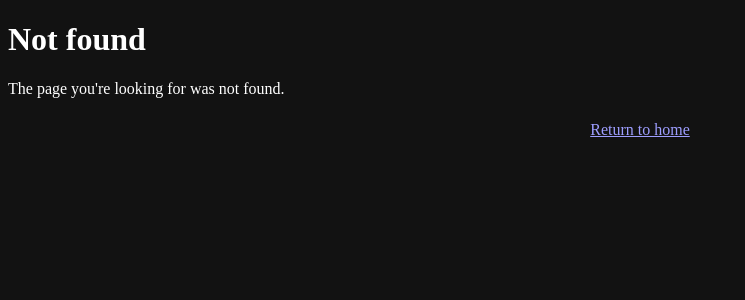
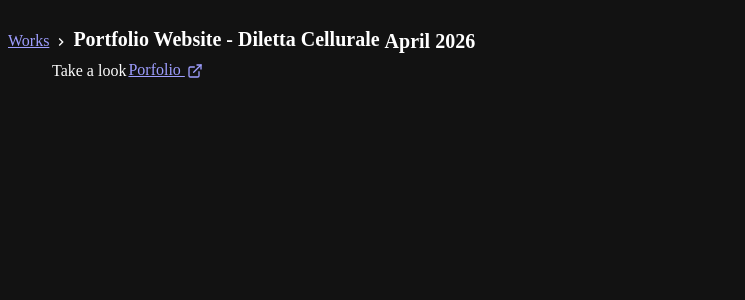
Before and after one commit to andrea-grandi/andreagrandiwebsite, a Next.js app: page /works/portfolio_cellurale in a window 1280 px wide. Before the commit this address had no page. Shown: the top 300 px of the page, without its empty margins (0-745 px from the left). Built offline with nearby package versions, Linux system fonts and the light colour scheme.

Commit message:
feat: adding cellurale porfolio project

```diff
--- /dev/null
+++ b/pages/works/portfolio_cellurale.js
@@ -0,0 +1,44 @@
+import {
+  Box,
+  Container,
+  Badge,
+  Link,
+  List,
+  ListItem,
+  UnorderedList,
+  Heading,
+  Center,
+  Image,
+  AspectRatio
+} from '@chakra-ui/react'
+import { ExternalLinkIcon } from '@chakra-ui/icons'
+import { Title, WorkImage, Meta } from '../../components/work'
+import P from '../../components/paragraph'
+import Layout from '../../components/layouts/article'
+import UnderConstruction from '../../components/under-construction'
+import Section from '../../components/section'
+
+const Work = () => (
+  <Layout title="Portfolio - Diletta Cellurale">
+    <Container>
+      <Title>
+        Portfolio Website - Diletta Cellurale <Badge>April 2026</Badge>
+      </Title>
+
+      <Section delay={0.1}>
+        <List ml={4} my={4}>
+        <ListItem>
+          <Meta>Take a look</Meta>
+            <Link href="https://andrea-grandi.github.io/portfolio_diletta/" target="_blank">
+              Porfolio <ExternalLinkIcon mx="2px" />
+            </Link>
+          </ListItem>
+        </List>
+      </Section>
+
+    </Container>
+  </Layout>
+)
+
+export default Work
+export { getServerSideProps } from '../../components/chakra'
--- a/pages/works/tennisdetections.js
+++ b/pages/works/tennisdetections.js
@@ -68,11 +68,11 @@ const Work = () => (
       </List>
 
       <Heading as="h3" fontSize={20} my={6}>
-        Paper
+        Report
       </Heading>
       <List ml={4} my={4}>
       <ListItem>
-        <Meta>Paper</Meta>
+        <Meta>Report</Meta>
           <Link href="https://github.com/andrea-grandi/cvcs_project/blob/master/paper/Tennis_Player_and_Ball_Analysis.pdf" target="_blank">
             Github <ExternalLinkIcon mx="2px" />
           </Link>
```
Also changed, not shown: pages/works.js (+10 -0 lines), public/images/works/portfolio_diletta/portfolio.png (added).
